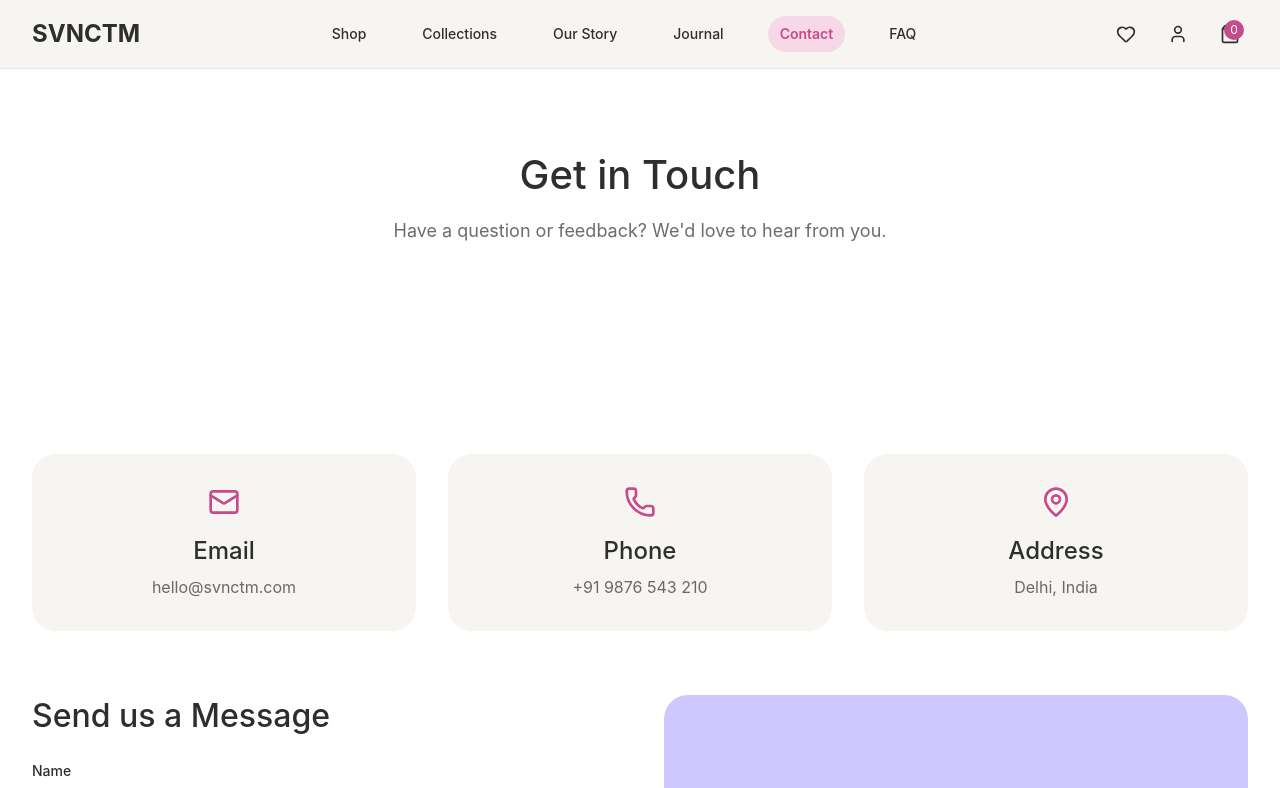
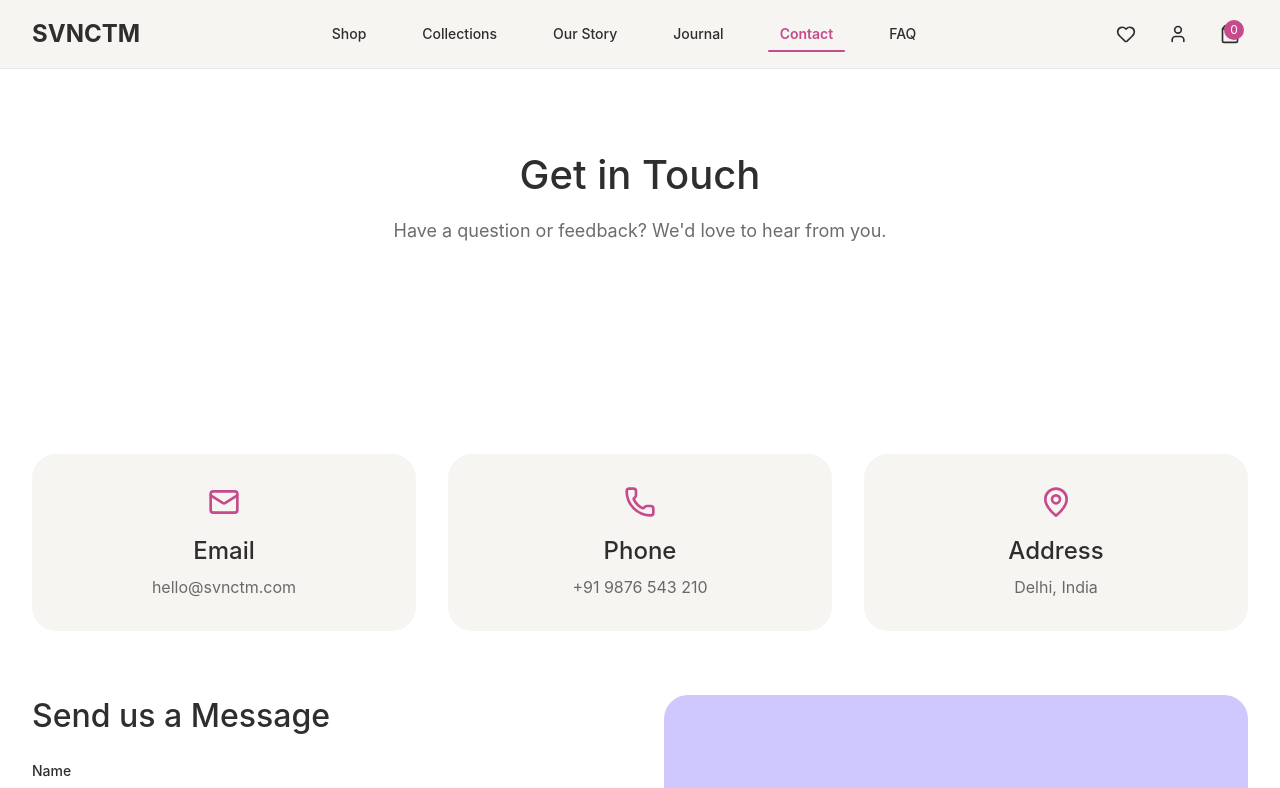
Before and after one commit to Uchit99/svnctm, a Next.js app: page /contact in a window 1280 px wide. Shown: the top 788 px of the page. Built offline with nearby package versions, Linux system fonts and the light colour scheme; a web font is replaced by a local one.

Commit message:
Use underline for active navigation

```diff
--- a/src/app/globals.css
+++ b/src/app/globals.css
@@ -130,11 +130,21 @@
   }
 
   .nav-link {
-    @apply relative rounded-full px-3 py-2 text-svnctm-charcoal hover:bg-svnctm-pink-light hover:text-svnctm-pink;
+    @apply relative px-3 py-2 text-svnctm-charcoal hover:text-svnctm-pink;
+  }
+
+  .nav-link::after {
+    content: '';
+    @apply absolute bottom-0 left-0 h-0.5 w-full origin-left scale-x-0 rounded-full bg-svnctm-pink transition-transform duration-300;
+  }
+
+  .nav-link:hover::after,
+  .nav-link-active::after {
+    @apply scale-x-100;
   }
 
   .nav-link-active {
-    @apply bg-svnctm-pink-light font-semibold text-svnctm-pink;
+    @apply font-semibold text-svnctm-pink;
   }
 
   .cursor-glow {
--- a/src/components/Header.tsx
+++ b/src/components/Header.tsx
@@ -45,7 +45,7 @@ export function Header() {
                 key={item.href}
                 href={item.href}
                 aria-current={isActive ? 'page' : undefined}
-                className={`nav-link text-sm font-medium ${isActive ? 'bg-svnctm-pink-light text-svnctm-pink font-semibold nav-link-active' : ''}`}
+                className={`nav-link text-sm font-medium ${isActive ? 'text-svnctm-pink font-semibold nav-link-active' : ''}`}
               >
                 {item.label}
               </Link>;
```
